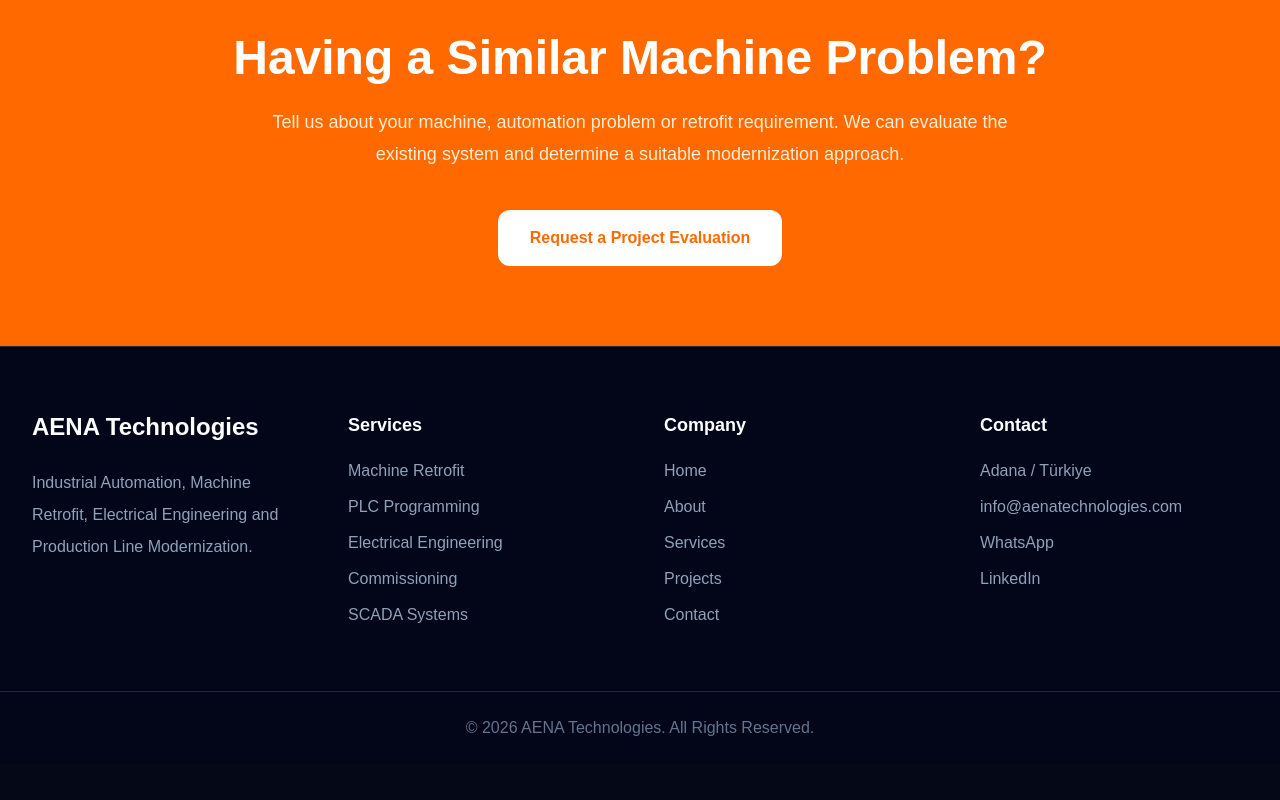
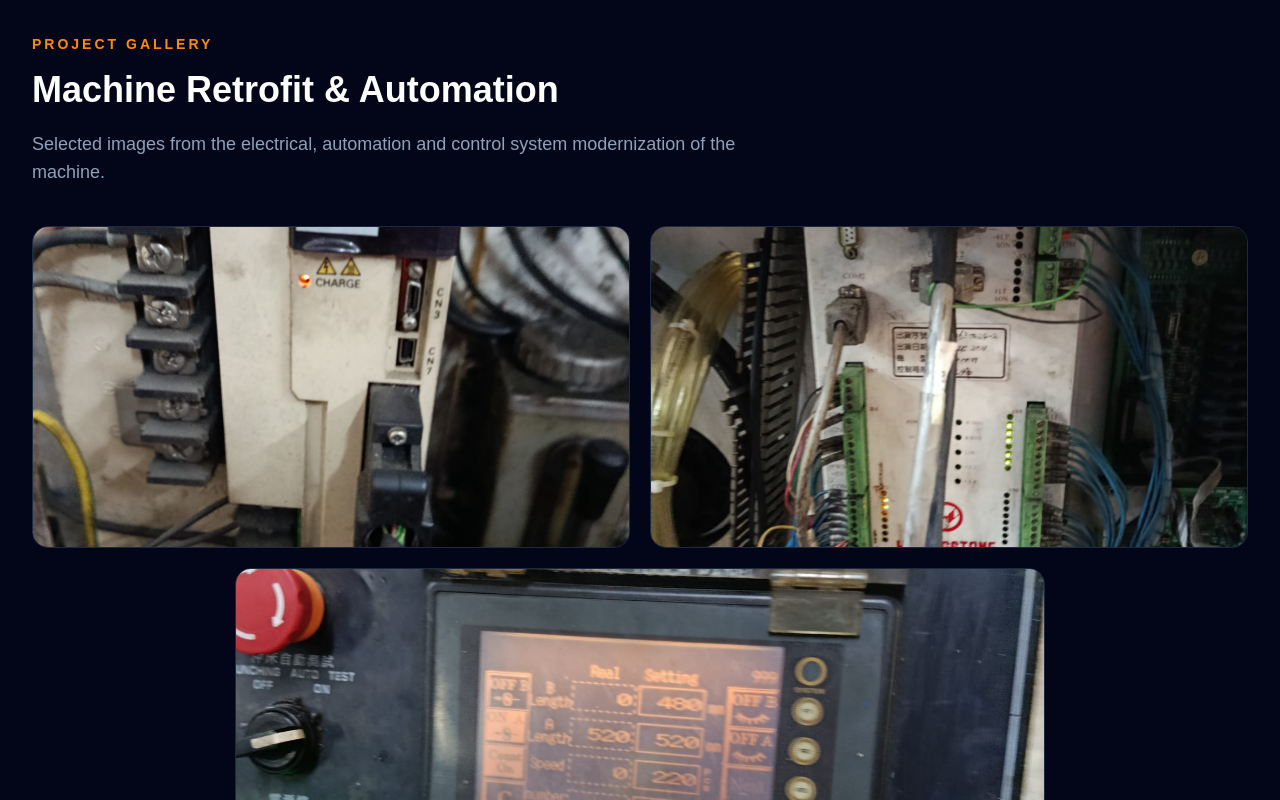
Before and after one commit to ilmaz0/aena-technologies, a Next.js app: page /projects/hemigstone-bag-cutting-machine in a window 1280 px wide. Shown: the part 2440-3240 px from the top of the page. Before the commit the page ends 3204 px from the top, so only its background shows below. Built offline with nearby package versions, Linux system fonts and the light colour scheme.

Commit message:
Add Hemigstone project

```diff
--- a/app/projects/hemigstone-bag-cutting-machine/page.tsx
+++ b/app/projects/hemigstone-bag-cutting-machine/page.tsx
@@ -1,3 +1,4 @@
+import Image from "next/image";
 import Link from "next/link";
 
 export const metadata = {
@@ -156,6 +157,7 @@ export default function HemigstoneProjectPage() {
                 key={item}
                 className="rounded-xl border border-slate-800 bg-slate-900 p-6"
               >
+
                 <span className="text-orange-400">
                   ✓
                 </span>
@@ -163,6 +165,7 @@ export default function HemigstoneProjectPage() {
                 <p className="mt-3 font-semibold">
                   {item}
                 </p>
+
               </div>
             ))}
 
@@ -201,6 +204,74 @@ export default function HemigstoneProjectPage() {
       </section>
 
 
+      {/* PROJECT GALLERY */}
+      <section className="py-16 sm:py-20">
+        <div className="mx-auto max-w-7xl px-6 lg:px-8">
+
+          <p className="text-sm font-semibold uppercase tracking-[3px] text-orange-400">
+            Project Gallery
+          </p>
+
+          <h2 className="mt-4 text-3xl font-bold sm:text-4xl">
+            Machine Retrofit & Automation
+          </h2>
+
+          <p className="mt-5 max-w-3xl text-base leading-7 text-slate-400 sm:text-lg">
+            Selected images from the electrical, automation and control
+            system modernization of the machine.
+          </p>
+
+
+          {/* GALLERY */}
+          <div className="mt-10 grid gap-5 md:grid-cols-2">
+
+            {/* IMAGE 1 */}
+            <div className="group overflow-hidden rounded-2xl border border-slate-800 bg-slate-900">
+
+              <Image
+                src="/projects/hemigstone/hemigstone1.jpg.jpeg"
+                alt="Athletic bag cutting machine retrofit by AENA Technologies"
+                width={900}
+                height={600}
+                className="h-[280px] w-full object-cover transition duration-500 group-hover:scale-105 sm:h-[320px]"
+              />
+
+            </div>
+
+
+            {/* IMAGE 2 */}
+            <div className="group overflow-hidden rounded-2xl border border-slate-800 bg-slate-900">
+
+              <Image
+                src="/projects/hemigstone/hemigstone2.jpg.jpeg"
+                alt="Industrial machine control and electrical system retrofit"
+                width={900}
+                height={600}
+                className="h-[280px] w-full object-cover transition duration-500 group-hover:scale-105 sm:h-[320px]"
+              />
+
+            </div>
+
+
+            {/* IMAGE 3 */}
+            <div className="group overflow-hidden rounded-2xl border border-slate-800 bg-slate-900 md:col-span-2 md:mx-auto md:w-2/3">
+
+              <Image
+                src="/projects/hemigstone/hemigstone3.jpg.jpeg"
+                alt="Hemigstone industrial machine modernization project"
+                width={1200}
+                height={800}
+                className="h-[280px] w-full object-cover transition duration-500 group-hover:scale-105 sm:h-[360px]"
+              />
+
+            </div>
+
+          </div>
+
+        </div>
+      </section>
+
+
       {/* CTA */}
       <section className="bg-orange-500 py-20">
 
```
